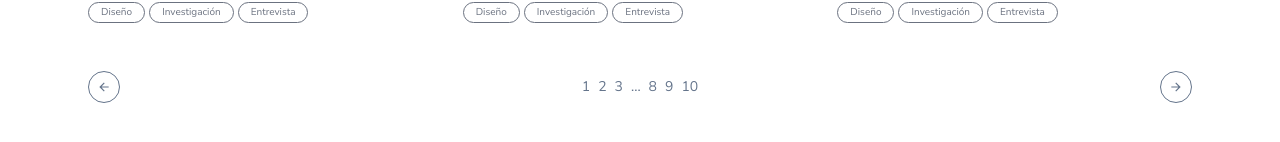
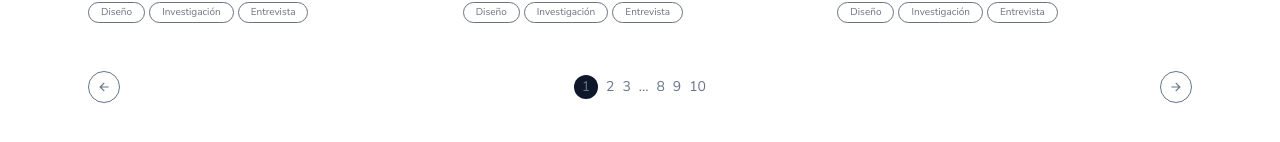
Before and after one commit to FernandoTelloL/bloggio, a React (Vite) app: page / in a window 1280 px wide. Shown: the part 1767-1909 px from the top of the page. Built offline with nearby package versions, Linux system fonts and the light colour scheme.

Commit message:
agregado estilos de navegacion cuando esta seleccionado una pagina

```diff
--- a/src/components/Pagination.jsx
+++ b/src/components/Pagination.jsx
@@ -10,13 +10,13 @@ export const Pagination = () => {
             <span className="hidden"> Anterior </span>
           </a>
         </li>
-        <div className="flex gap-2">
-          <li className="page-item">
+        <div className="flex gap-2 items-center">
+          <li className="page-item bg-slate-900 rounded-full w-4 h-4 flex justify-center items-center p-3">
             <a className="page-link" href="#">
               1
             </a>
           </li>
-          <li className="page-item">
+          <li className="page-item ">
             <a className="page-link" href="#">
               2
             </a>
```
